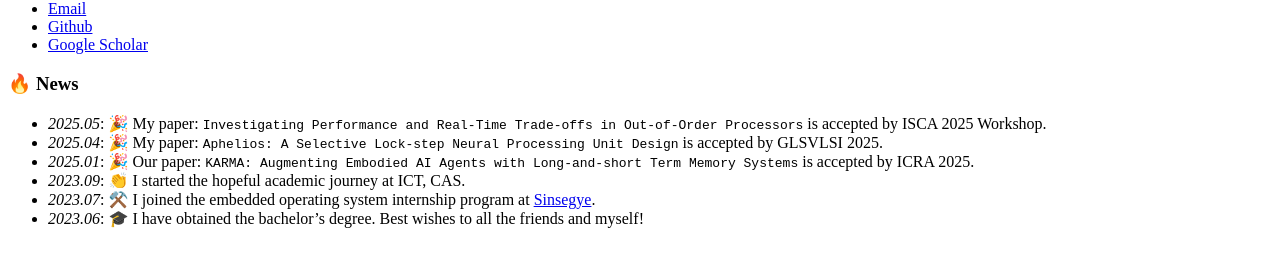
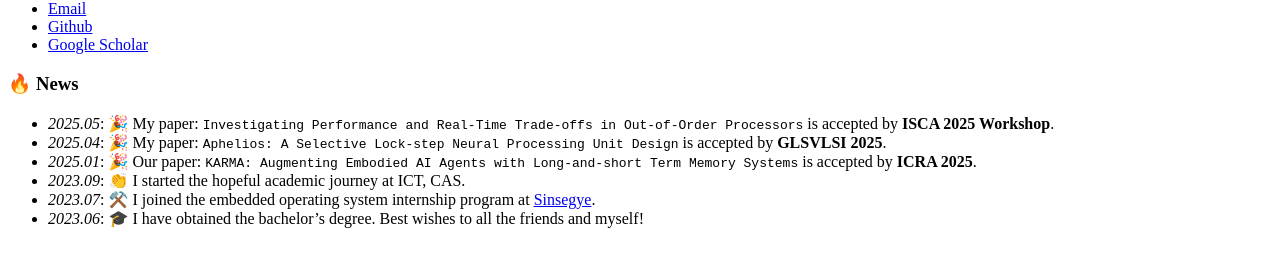
Before and after one commit to sun123-cmd/sun123-cmd.github.io, a Jekyll site: the page built from _pages/includes/news.md, in a window 1280 px wide. Shown: the part 349-616 px from the top of the page. Built offline with Jekyll 4.4.1, drawn with Linux system fonts in a browser that asks for light colours; our own code applies the rules of GitHub Pages for plain Markdown files.

Commit message:
Update news.md

```diff
--- a/_pages/includes/news.md
+++ b/_pages/includes/news.md
@@ -1,7 +1,7 @@
 # 🔥 News
-- *2025.05*: 🎉 My paper: `Investigating Performance and Real-Time Trade-offs in Out-of-Order Processors` is accepted by ISCA 2025 Workshop.
-- *2025.04*: 🎉 My paper: `Aphelios: A Selective Lock-step Neural Processing Unit Design` is accepted by GLSVLSI 2025.
-- *2025.01*: 🎉 Our paper: `KARMA: Augmenting Embodied AI Agents with Long-and-short Term Memory Systems` is accepted by ICRA 2025.
+- *2025.05*: 🎉 My paper: `Investigating Performance and Real-Time Trade-offs in Out-of-Order Processors` is accepted by **ISCA 2025 Workshop**.
+- *2025.04*: 🎉 My paper: `Aphelios: A Selective Lock-step Neural Processing Unit Design` is accepted by **GLSVLSI 2025**.
+- *2025.01*: 🎉 Our paper: `KARMA: Augmenting Embodied AI Agents with Long-and-short Term Memory Systems` is accepted by **ICRA 2025**.
 - *2023.09*: 👏 I started the hopeful academic journey at ICT, CAS.
 - *2023.07*: ⚒️ I joined the embedded operating system internship program at [Sinsegye](https://www.sinsegye.com.cn/).
 - *2023.06*: 🎓 I have obtained the bachelor's degree. Best wishes to all the friends and myself!
```
